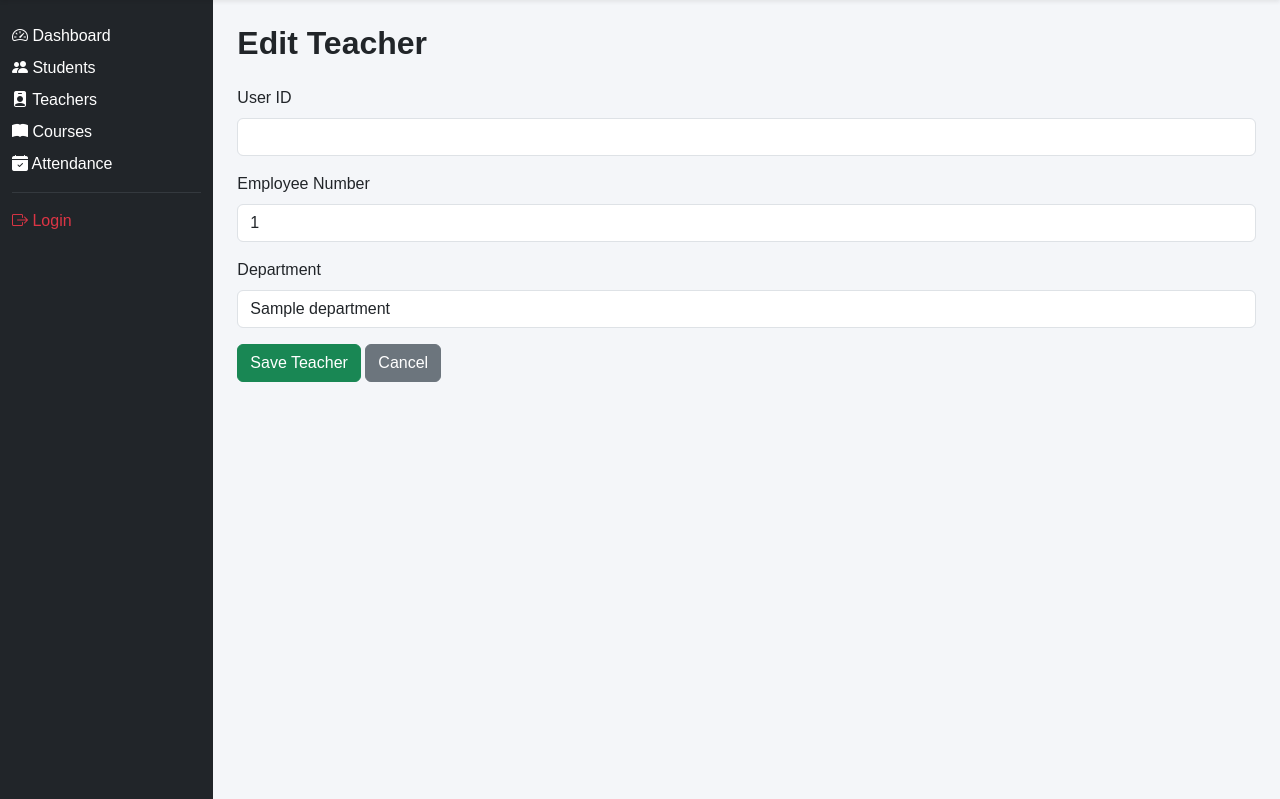
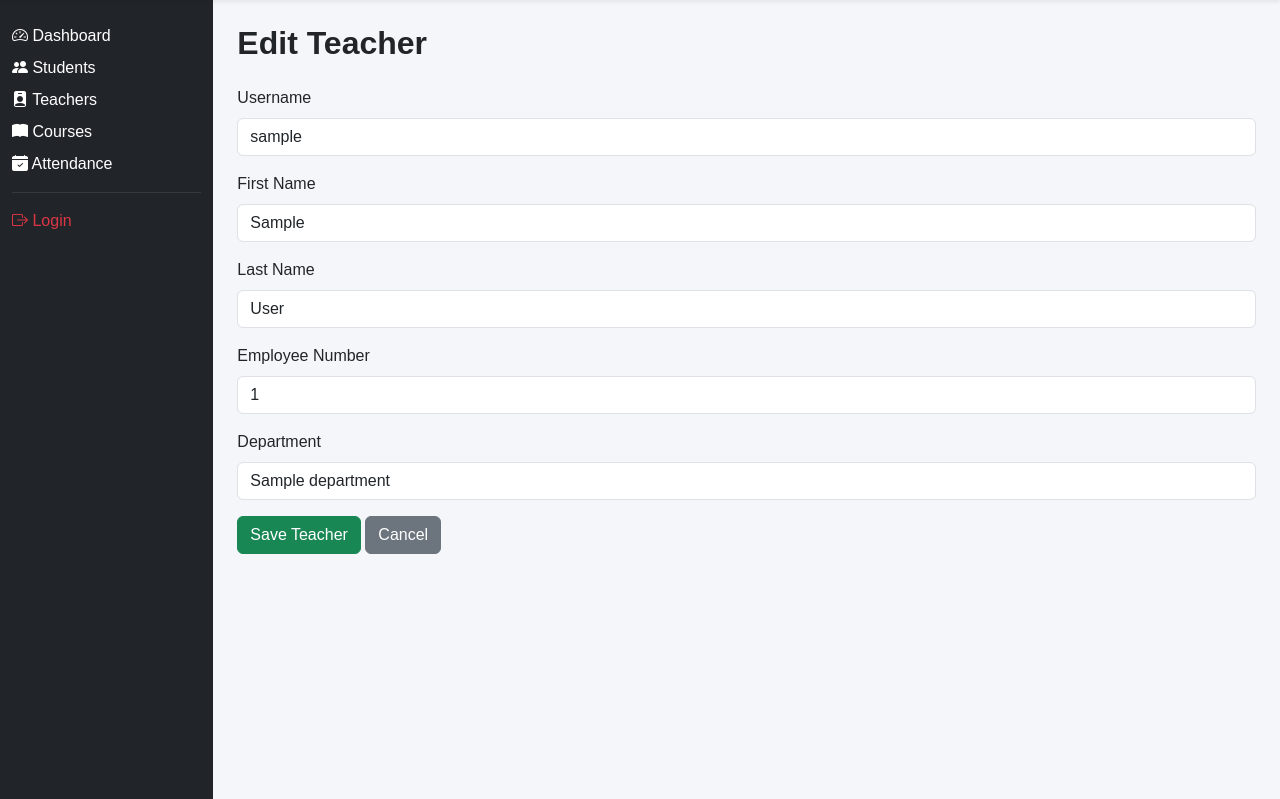
Before and after one commit to Jonnie-k/student-attendance-frontend, a Django app: page /teachers/edit/1/ in a window 1280 px wide. Shown: the part 56-855 px from the top of the page. Run offline with Django 5.2, Linux system fonts and the light colour scheme; tables that the repository leaves empty hold one stand-in row (values such as "Sample post"); a database or web service that is not in the repository returns one stand-in record (values such as "Sample title"); data that the repository does not hold is empty.

Commit message:
Implement Teacher CRUD with automatic User management

```diff
--- a/frontend/views.py
+++ b/frontend/views.py
@@ -202,11 +202,12 @@ def teachers(request):
 def add_teacher(request):
     if request.method == "POST":
         data = {
-            "user": request.POST.get("user"),
-            "employee_number": request.POST.get("employee_number"),
-            "department": request.POST.get("department"),
-        }
-
+    "username": request.POST.get("username"),
+    "first_name": request.POST.get("first_name"),
+    "last_name": request.POST.get("last_name"),
+    "employee_number": request.POST.get("employee_number"),
+    "department": request.POST.get("department"),
+}
         response = requests.post(
             f"{BASE_API}/teachers/",
             json=data,
@@ -229,11 +230,12 @@ def edit_teacher(request, teacher_id):
 
     if request.method == "POST":
         data = {
-            "user": request.POST.get("user"),
-            "employee_number": request.POST.get("employee_number"),
-            "department": request.POST.get("department"),
-        }
-
+    "username": request.POST.get("username"),
+    "first_name": request.POST.get("first_name"),
+    "last_name": request.POST.get("last_name"),
+    "employee_number": request.POST.get("employee_number"),
+    "department": request.POST.get("department"),
+}
         response = requests.put(url, json=data)
 
         if response.status_code == 200:
--- a/templates/frontend/teacher_form.html
+++ b/templates/frontend/teacher_form.html
@@ -20,12 +20,34 @@
     {% csrf_token %}
 
     <div class="mb-3">
-        <label class="form-label">User ID</label>
+        <label class="form-label">Username</label>
         <input
-            type="number"
-            name="user"
+            type="text"
+            name="username"
             class="form-control"
-            value="{{ teacher.user }}"
+            value="{{ teacher.username }}"
+            required
+        >
+    </div>
+
+    <div class="mb-3">
+        <label class="form-label">First Name</label>
+        <input
+            type="text"
+            name="first_name"
+            class="form-control"
+            value="{{ teacher.first_name }}"
+            required
+        >
+    </div>
+
+    <div class="mb-3">
+        <label class="form-label">Last Name</label>
+        <input
+            type="text"
+            name="last_name"
+            class="form-control"
+            value="{{ teacher.last_name }}"
             required
         >
     </div>
```
